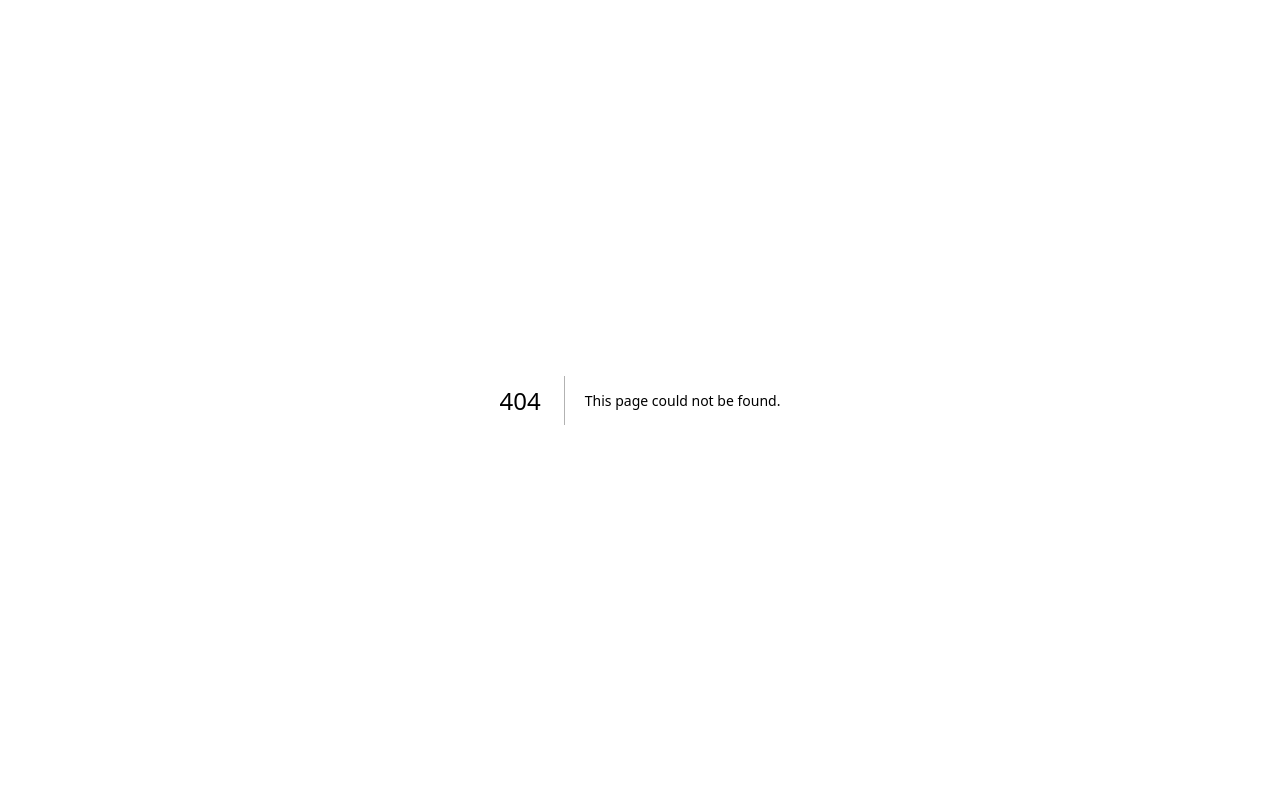
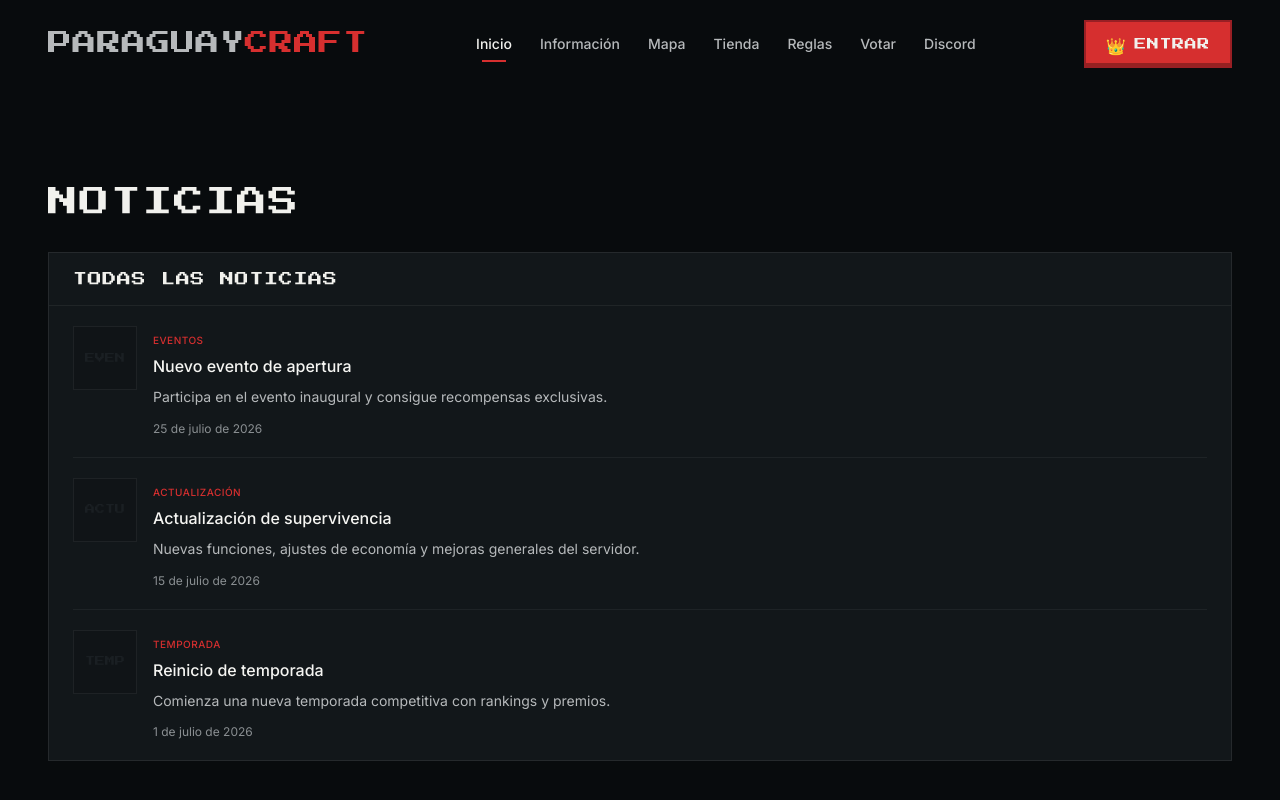
Before and after one commit to ParaguayCraft/website, a Next.js app: page /noticias in a window 1280 px wide. Before the commit this address had no page. Shown: the top 800 px of the page. Built offline with nearby package versions, Linux system fonts and the light colour scheme.

Commit message:
feat: add news index and timezone-safe date rendering

```diff
--- /dev/null
+++ b/src/app/noticias/page.tsx
@@ -0,0 +1,81 @@
+import type { Metadata } from "next";
+import PageLayout from "@/components/ui/PageLayout";
+import { PanelWrapper } from "@/components/information/PanelWrapper";
+import { newsItems } from "@/data/news";
+import type { NewsItem } from "@/types/news";
+import { parseLocalDate } from "@/lib/dates";
+
+export const metadata: Metadata = {
+  title: "Noticias | ParaguayCraft",
+  description: "Noticias y novedades del servidor ParaguayCraft.",
+};
+
+function NewsArticle({ item }: { item: NewsItem }) {
+  return (
+    <article className="border-b border-[rgba(255,255,255,0.05)] py-5 first:pt-0 last:border-0 last:pb-0">
+      <div className="flex gap-4">
+        <div
+          className="w-16 h-16 bg-[#101417] border border-[rgba(255,255,255,0.06)] flex-shrink-0 flex items-center justify-center"
+          aria-hidden="true"
+        >
+          <span className="text-[#1a1f23] text-[10px] font-display uppercase">
+            {item.category.slice(0, 4)}
+          </span>
+        </div>
+        <div className="flex-1 min-w-0">
+          <span className="text-[10px] text-[#d62f2f] font-medium uppercase tracking-wider">
+            {item.category}
+          </span>
+          <h3 className="text-base font-medium text-[#f5f5f2] mt-1">
+            {item.title}
+          </h3>
+          <p className="text-sm text-[#b6b9bb] mt-2 leading-relaxed">
+            {item.summary}
+          </p>
+          <time
+            className="text-xs text-[#8a8f92] mt-3 block"
+            dateTime={item.date}
+          >
+            {parseLocalDate(item.date).toLocaleDateString("es-PY", {
+              day: "numeric",
+              month: "long",
+              year: "numeric",
+            })}
+          </time>
+        </div>
+      </div>
+    </article>
+  );
+}
+
+export default function NoticiasPage() {
+  const sorted = [...newsItems].sort(
+    (a, b) => new Date(b.date).getTime() - new Date(a.date).getTime(),
+  );
+
+  const hasNews = sorted.length > 0;
+
+  return (
+    <PageLayout>
+      <div className="mx-auto max-w-[1440px] px-6 md:px-12 py-16 md:py-24">
+        <h1 className="font-display text-2xl md:text-3xl text-[#f1f1ed] uppercase tracking-wider mb-8">
+          Noticias
+        </h1>
+
+        <PanelWrapper title="TODAS LAS NOTICIAS">
+          {hasNews ? (
+            <div className="flex flex-col">
+              {sorted.map((item) => (
+                <NewsArticle key={item.id} item={item} />
+              ))}
+            </div>
+          ) : (
+            <p className="text-sm text-[#8a8f92] text-center py-12">
+              Todavía no hay noticias publicadas.
+            </p>
+          )}
+        </PanelWrapper>
+      </div>
+    </PageLayout>
+  );
+}
--- a/src/components/information/NewsCard.tsx
+++ b/src/components/information/NewsCard.tsx
@@ -1,4 +1,5 @@
 import type { NewsItem } from "@/types/news";
+import { parseLocalDate } from "@/lib/dates";
 
 interface NewsCardProps {
   item: NewsItem;
@@ -20,7 +21,7 @@ export function NewsCard({ item }: NewsCardProps) {
           </h4>
           <p className="text-xs text-[#8a8f92] mt-0.5 line-clamp-2">{item.summary}</p>
           <time className="text-xs text-[#8a8f92] mt-1 block" dateTime={item.date}>
-            {new Date(item.date).toLocaleDateString("es-PY", {
+            {parseLocalDate(item.date).toLocaleDateString("es-PY", {
               day: "numeric",
               month: "short",
               year: "numeric",
--- /dev/null
+++ b/src/lib/dates.ts
@@ -0,0 +1,5 @@
+/** Parse a YYYY-MM-DD date string in the local timezone. */
+export function parseLocalDate(dateString: string): Date {
+  const [year, month, day] = dateString.split("-").map(Number);
+  return new Date(year, month - 1, day);
+}
```
